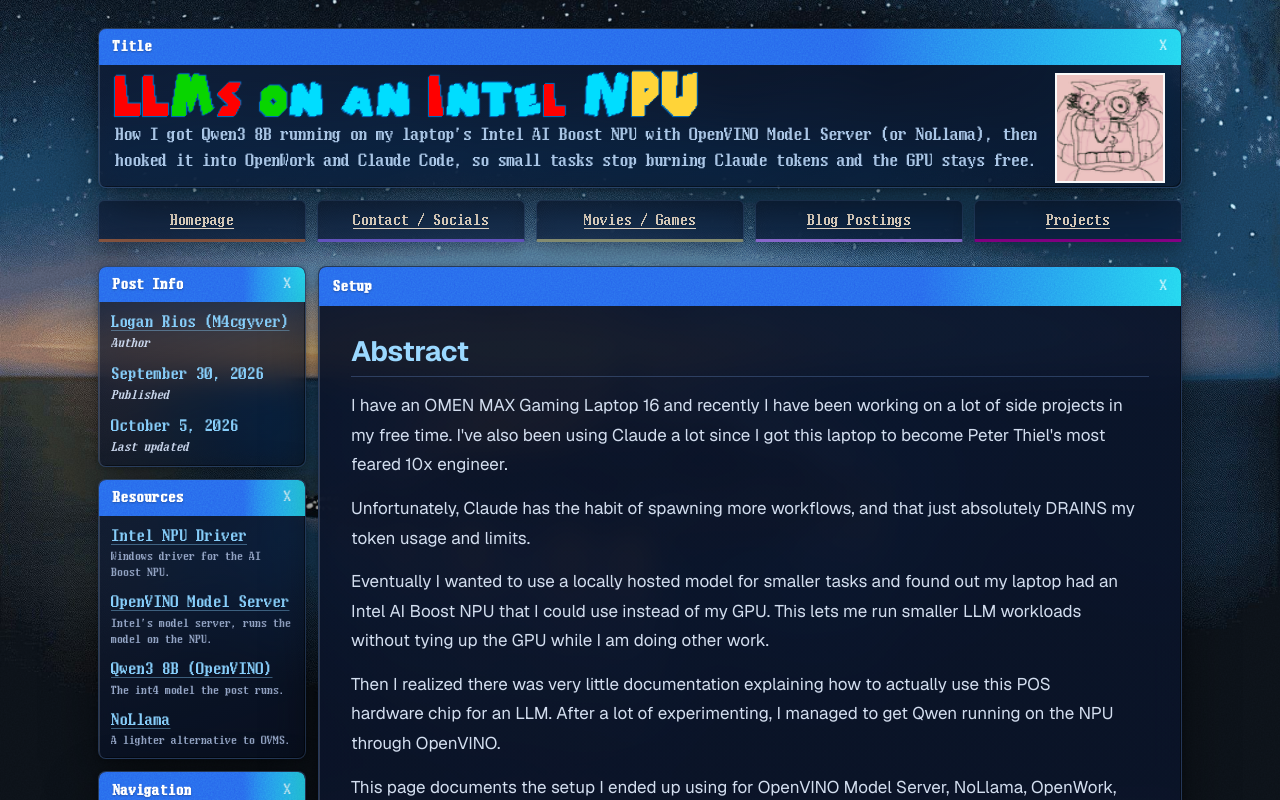
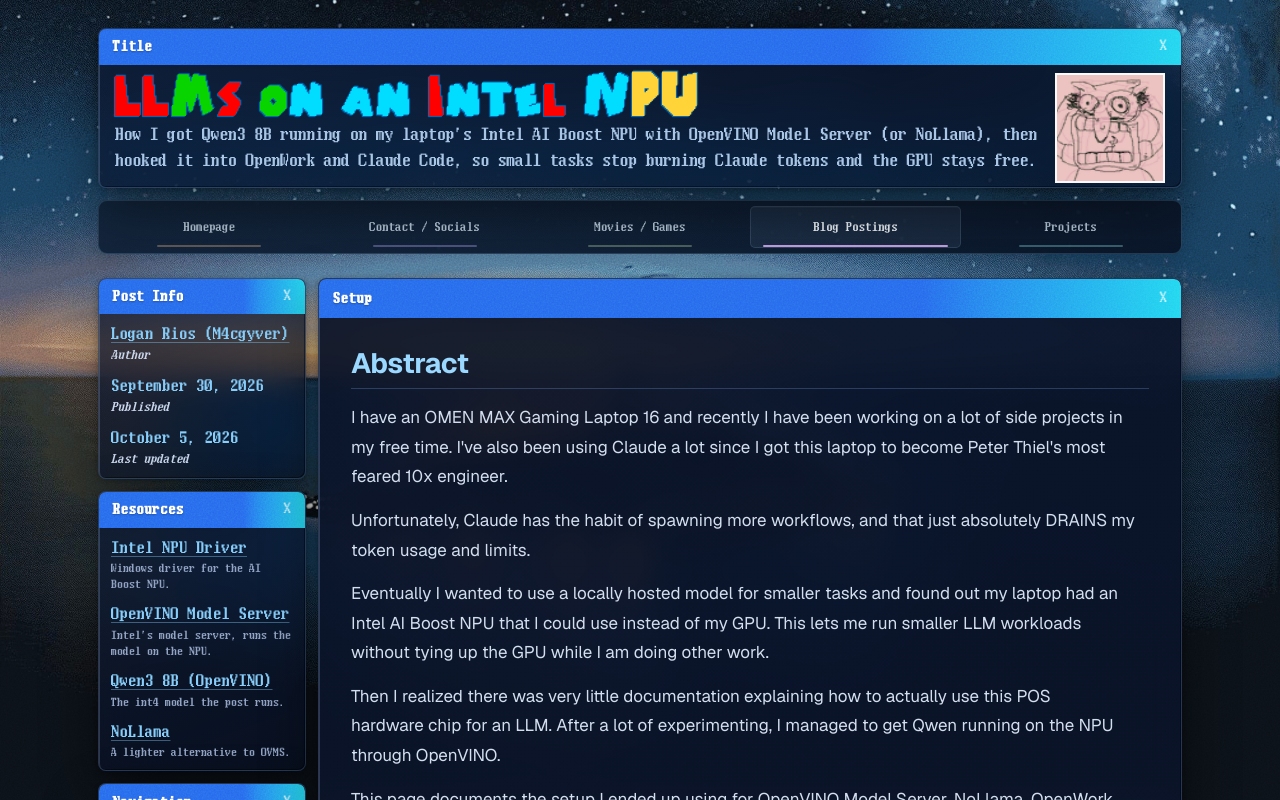
Before and after one commit to Lrios4403/Main-Site, a Next.js app: page /blogs/llms-on-an-intel-npu in a window 1280 px wide. Shown: the top 800 px of the page. Built offline with nearby package versions, Linux system fonts and the light colour scheme; no server answers.

Commit message:
Polish top navigation tabs and highlight current section

```diff
--- a/components/top-navigation/TopNavigation.module.css
+++ b/components/top-navigation/TopNavigation.module.css
@@ -1,66 +1,77 @@
-/* Top navigation bar — copied from old site (layout_navigation2): five equal
-   tabs, each with its own colored underline, that grow a little on hover */
+/* Compact retro tabs with a shared frame and a distinct accent per section. */
+.nav {
+  min-width: 0;
+  padding: 5px;
+  border: 1px solid #8cc5e833;
+  border-radius: 9px;
+  background: linear-gradient(130deg, #12243bf5, #0b172af5);
+  box-shadow: 0 4px 16px #050d1926;
+}
 
 .list {
   display: flex;
-  justify-content: space-between;
-  gap: 1%;
+  gap: 5px;
   margin: 0;
   padding: 0;
   list-style: none;
-  font-family: var(--font-toshiba), "Courier New", Courier, monospace;
-  font-size: 16px;
+  font-family: var(--font-toshiba), "Courier New", monospace;
+  font-size: 13px;
 }
 
-.list li {
-  flex: 1;
+.list li { flex: 1; min-width: 0; }
+.list li:nth-child(1) { --accent: #d7a783; }
+.list li:nth-child(2) { --accent: #a7a0ee; }
+.list li:nth-child(3) { --accent: #a9c69c; }
+.list li:nth-child(4) { --accent: #c6a1e6; }
+.list li:nth-child(5) { --accent: #80cdd5; }
+
+.list a {
+  position: relative;
+  display: flex;
+  align-items: center;
+  justify-content: center;
+  height: 100%;
+  min-height: 42px;
+  padding: 9px 8px;
+  border: 1px solid transparent;
+  border-radius: 5px;
+  color: #b9cadb;
   text-align: center;
-  border-radius: 6px 6px 2px 2px;
-  border: 1px solid rgba(130, 180, 255, 0.18);
-  border-bottom: 3px solid var(--accent);
-  background-color: rgba(15, 27, 52, 0.72);
-  backdrop-filter: blur(12px) saturate(150%);
-  -webkit-backdrop-filter: blur(12px) saturate(150%);
-  box-shadow: 0 8px 20px rgba(0, 0, 0, 0.3);
-  transition:
-    transform 0.1s,
-    background-color 0.1s;
-}
-.list li:hover {
-  transform: scale(1.05);
-  background-color: rgba(255, 255, 255, 0.14);
+  text-decoration: none;
+  line-height: 1.4;
+  transition: background-color 150ms ease, color 150ms ease, border-color 150ms ease;
 }
 
-.list li:nth-child(1) {
-  --accent: #8b5742;
-}
-.list li:nth-child(2) {
-  --accent: #6a5acd;
-}
-.list li:nth-child(3) {
-  --accent: #8f9779;
-}
-.list li:nth-child(4) {
-  --accent: #9370db;
-}
-.list li:nth-child(5) {
-  --accent: #8b008b;
+.list a::after {
+  content: "";
+  position: absolute;
+  bottom: 0;
+  left: 25%;
+  right: 25%;
+  height: 2px;
+  border-radius: 2px;
+  background: var(--accent);
+  opacity: 0.4;
+  transition: opacity 150ms ease;
 }
 
-.list a {
-  display: block;
-  padding: 7px 4px;
-  color: #faebd7;
-  text-decoration: underline;
-  text-underline-offset: 3px;
+.list a:hover { background: #aacde710; color: #f0f6fb; }
+.list a:hover::after { opacity: 1; }
+.list a[data-active] {
+  color: #f0f6fb;
+  background: #a4c9ed15;
+  border-color: #b0d3ed26;
+  box-shadow: inset 0 1px 0 #ffffff08;
+}
+.list a[data-active]::after { left: 12px; right: 12px; opacity: 1; }
+.list a:focus-visible { outline: 2px solid var(--accent); outline-offset: 1px; }
+
+@media (max-width: 768px) {
+  .list { flex-wrap: wrap; gap: 4px; font-size: 12px; }
+  .list li { flex: 1 1 30%; }
+  .list a { padding: 8px 6px; min-height: 44px; }
 }
 
-@media (max-width: 768px) {
-  .list {
-    flex-wrap: wrap;
-    gap: 6px;
-  }
-  .list li {
-    flex-basis: 30%;
-  }
+@media (prefers-reduced-motion: reduce) {
+  .list a, .list a::after { transition: none; }
 }
--- a/components/top-navigation/TopNavigation.tsx
+++ b/components/top-navigation/TopNavigation.tsx
@@ -1,5 +1,9 @@
+"use client";
+
+import { usePathname } from "next/navigation";
 import styles from "@/components/main/styles.module.css";
 import top from "./TopNavigation.module.css";
+import Link from "next/link";
 
 const links = [
   { href: "/", label: "Homepage" },
@@ -9,17 +13,22 @@
   { href: "/projects/", label: "Projects" },
 ];
 
-// The old site's horizontal navigation bar, used on pages whose left column
-// holds something else (like a blog post's table of contents)
+// Keep the parent section highlighted on project detail pages and blog posts.
 export default function TopNavigation() {
+  const pathname = usePathname().replace(/\/$/, "") || "/";
   return (
     <nav className={`${styles.topNav} ${top.nav}`} aria-label="Site">
       <ul className={top.list}>
-        {links.map((link) => (
+        {links.map((link) => {
+          const path = link.href.replace(/\/$/, "") || "/";
+          const exact = pathname === path;
+          const active = exact || (path !== "/" && pathname.startsWith(`${path}/`));
+          return (
           <li key={link.href}>
-            <a href={link.href}>{link.label}</a>
+            <Link href={link.href} data-active={active || undefined} aria-current={exact ? "page" : active ? "location" : undefined}>{link.label}</Link>
           </li>
-        ))}
+          );
+        })}
       </ul>
     </nav>
   );
```
